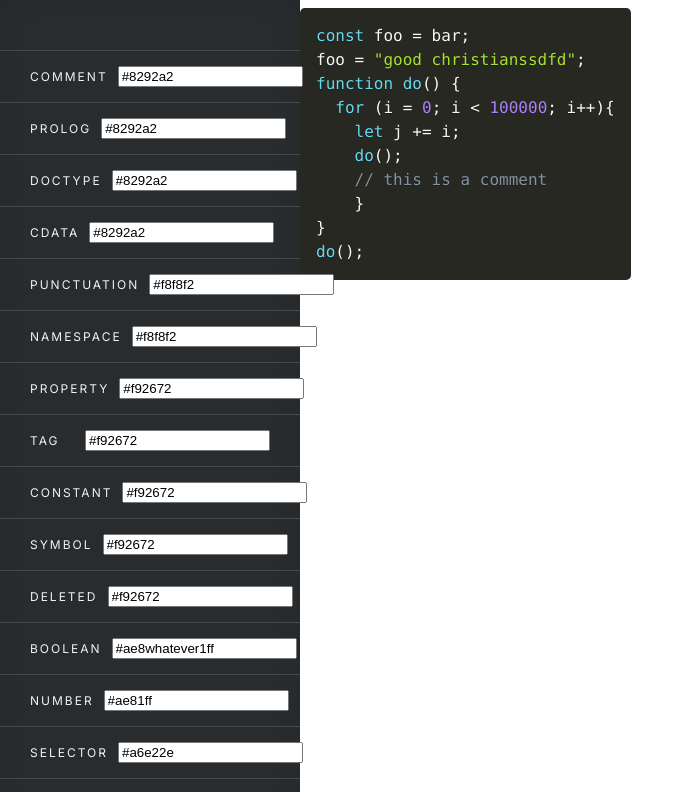
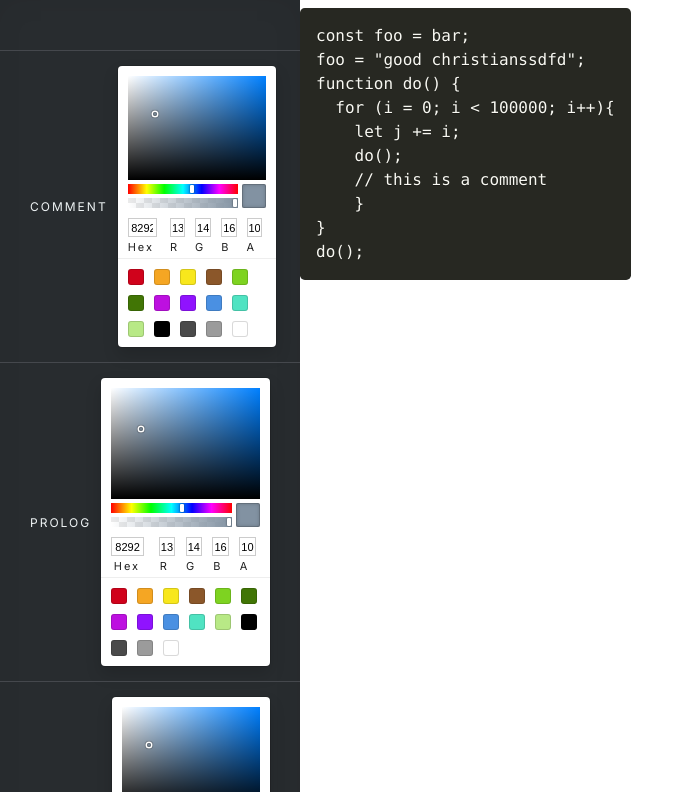
Before and after one commit to marcjfj/prism-builder, a React (Create React App) app: page / in a window 1280 px wide. Shown: the top 792 px of the page, without its empty margins (0-694 px from the left). Built offline with nearby package versions, Linux system fonts and the light colour scheme.

Commit message:
reparations

```diff
--- a/src/App.jsx
+++ b/src/App.jsx
@@ -2,6 +2,7 @@ import './App.scss'
 import './utils/prism.js'
 import { useEffect, useState } from 'react'
 import styled from 'styled-components'
+import { SketchPicker } from 'react-color'
 
 const styles = (styleConfig) => {
     return `
@@ -170,41 +171,138 @@ const styles = (styleConfig) => {
     }
 `
 }
+// react-color picker: converted all keys and style to objects
+// color-picker-active set to boolean to open the color picker if it gets clicked
+// looping over all the object keys
+// generating the css
+//
 
 function App() {
     const [styleConfig, setStyleConfig] = useState({
-        comment: '#8292a2',
-        prolog: '#8292a2',
-        doctype: '#8292a2',
-        cdata: '#8292a2',
-        punctuation: '#f8f8f2',
-        namespace: '#f8f8f2',
-        property: '#f92672',
-        tag: '#f92672',
-        constant: '#f92672',
-        symbol: '#f92672',
-        deleted: '#f92672',
-        boolean: '#ae8whatever1ff',
-        number: '#ae81ff',
-        selector: '#a6e22e',
-        ttrName: '#a6e22e', // connect this to .ttr-name in styled.components
-        string: '#a6e22e',
-        char: '#a6e22e',
-        builtin: '#a6e22e',
-        inserted: '#a6e22e',
-        operator: '#f8f8f2',
-        entity: '#f8f8f2',
-        url: '#f8f8f2',
-        variable: '#f8f8f2',
-        atrule: '#e6db74',
-        ttrValue: '#e6db74',
-        function: '#e6db74',
-        classname: '#DD4A68',
-        keyword: '#66d9ef',
-        variable: '#fd971f',
-        important: '#fd971f',
-        regex: '#e90',
-        entity: 'help',
+        comment: {
+            color: '#8292a2',
+            colorPickerOpen: false,
+        },
+        prolog: {
+            color: '#8292a2',
+            colorPickerOpen: false,
+        },
+        doctype: {
+            color: '#8292a2',
+            colorPickerOpen: false,
+        },
+        cdata: {
+            color: '#8292a2',
+            colorPickerOpen: false,
+        },
+        punctuation: {
+            color: '#f8f8f2',
+            colorPickerOpen: false,
+        },
+        namespace: {
+            color: '#f8f8f2',
+            colorPickerOpen: false,
+        },
+        property: {
+            color: '#f92672',
+            colorPickerOpen: false,
+        },
+        tag: {
+            color: '#f92672',
+            colorPickerOpen: false,
+        },
+        constant: {
+            color: '#f92672',
+            colorPickerOpen: false,
+        },
+        symbol: {
+            color: '#f92672',
+            colorPickerOpen: false,
+        },
+        deleted: {
+            color: '#f92672',
+            colorPickerOpen: false,
+        },
+        boolean: {
+            color: '#f92672',
+            colorPickerOpen: false,
+        },
+        number: {
+            color: '#ae81ff',
+            colorPickerOpen: false,
+        },
+        selector: {
+            color: '#a6e22e',
+            colorPickerOpen: false,
+        },
+        ttrName: {
+            color: '#a6e22e',
+            colorPickerOpen: false, // connect this to .ttr-name in styled.components
+        },
+        string: {
+            color: '#a6e22e',
+            colorPickerOpen: false,
+        },
+        char: {
+            color: '#a6e22e',
+            colorPickerOpen: false,
+        },
+        builtin: {
+            color: '#a6e22e',
+            colorPickerOpen: false,
+        },
+        inserted: {
+            color: '#a6e22e',
+            colorPickerOpen: false,
+        },
+        operator: {
+            color: '#f8f8f2',
+            colorPickerOpen: false,
+        },
+        entity: {
+            color: '#f8f8f2',
+            colorPickerOpen: false,
+        },
+        url: {
+            color: '#f8f8f2',
+            colorPickerOpen: false,
+        },
+        variable: {
+            color: '#f8f8f2',
+            colorPickerOpen: false,
+        },
+        atrule: {
+            color: '#e6db74',
+            colorPickerOpen: false,
+        },
+        ttrValue: {
+            color: '#e6db74',
+            colorPickerOpen: false,
+        },
+        function: {
+            color: '#e6db74',
+            colorPickerOpen: false,
+        },
+        classname: {
+            color: '#DD4A68',
+            colorPickerOpen: false,
+        },
+        keyword: {
+            color: '#66d9ef',
+            colorPickerOpen: false,
+        },
+        variable: {
+            color: '#fd971f',
+            colorPickerOpen: false,
+        },
+        important: {
+            color: '#fd971f',
+            colorPickerOpen: false,
+        },
+        regex: {
+            color: '#e90',
+            colorPickerOpen: false,
+        },
     })
     const PrismWrapper = styled.div`
         ${styles(styleConfig)}
@@ -218,17 +316,15 @@ function App() {
                 <div className="sidebar">
                     {Object.keys(styleConfig).map((key) => (
                         <div className="input-block" key={key}>
-                            <label htmlFor="#comment-input">{key}</label>
-                            <input
-                                value={styleConfig[key]}
-                                onChange={(e) =>
+                            <label>{key}</label>
+                            <SketchPicker
+                                color={styleConfig[key].color}
+                                onChange={(color) =>
                                     setStyleConfig({
                                         ...styleConfig,
-                                        [key]: e.target.value,
+                                        [key]: color.hex,
                                     })
                                 }
-                                type="text"
-                                id="comment-input"
                             />
                         </div>
                     ))}
```
Also changed, not shown: 1 other file (tests, documents, lock files or other folders).
